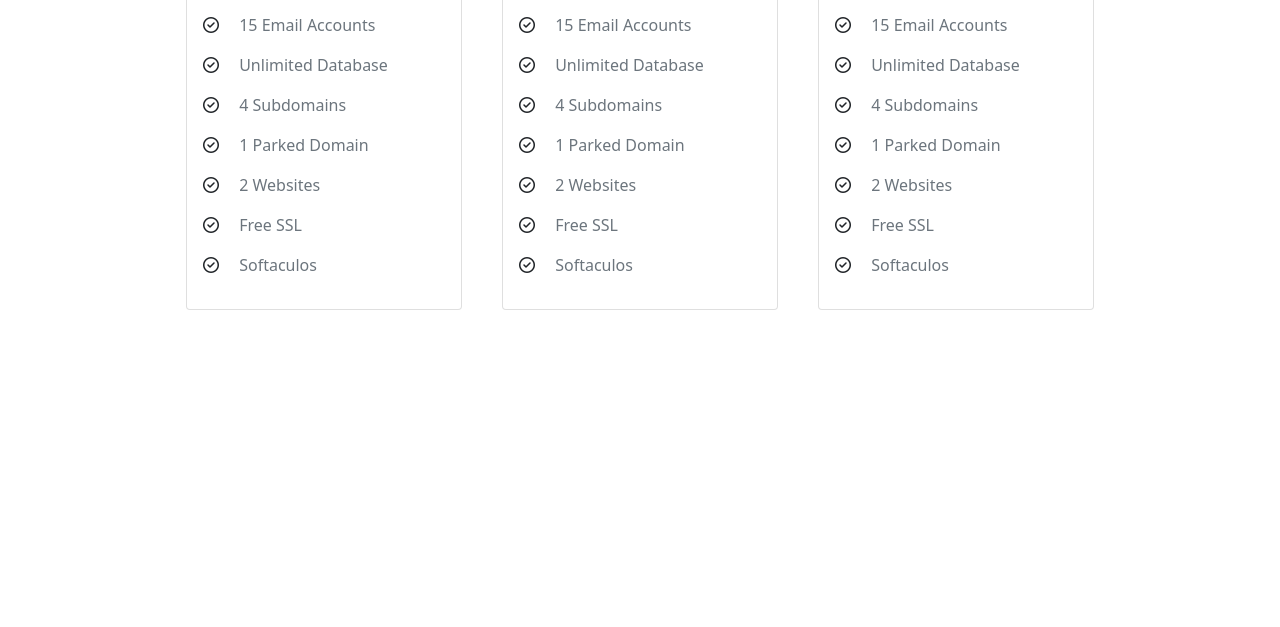
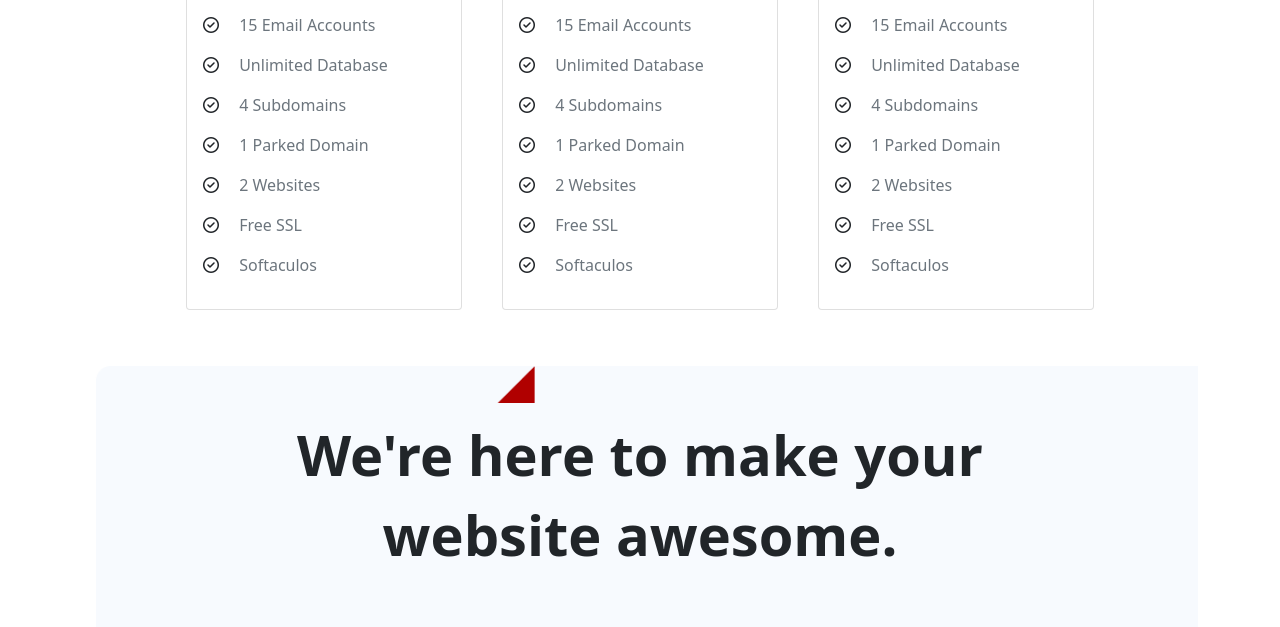
Before and after one commit to Arafat-Hossain-Anik/web-hosting-website, a plain HTML site: page index.html in a window 1280 px wide. Shown: the part 2038-2665 px from the top of the page. Before the commit the page ends 2404 px from the top, so only its background shows below. Drawn offline with Linux system fonts and the light colour scheme.

Commit message:
contact section done

```diff
--- a/css/style.css
+++ b/css/style.css
@@ -97,3 +97,17 @@ body{
     color: rgb(182, 0, 0);
     border: 2px solid rgb(182, 0, 0);
 }
+.contact-section-div{
+    /* width: 100%; */
+    height: 400px;
+    background-image: url("../image/bg.png");
+    /* background-position: center; */
+    background-repeat: no-repeat;
+    background-size: cover;
+    position: relative;
+}
+.contact-header{
+    font-size: 3.5rem;
+    line-height: 80px;
+    font-weight: 600;
+}
--- a/index.html
+++ b/index.html
@@ -271,11 +271,15 @@
             </div>
         </section>
         <!-- contact us section -->
-        <section>
+        <section class=" mb-5 text-center">
+            <div class="contact-section-div">
+                <h1 class="contact-header py-5">We're here to make your <br>website awesome.</h1>
+                <button class="btn btn-danger"><i class="fab fa-whatsapp"></i> Get in Touch with Us</button>
+            </div>
         </section>
     </main>
+    <!-- footer section -->
     <footer>
-
     </footer>
     <script src="js/bootstrap.bundle.min.js"></script>
     <script src="js/script.js"></script>
```
